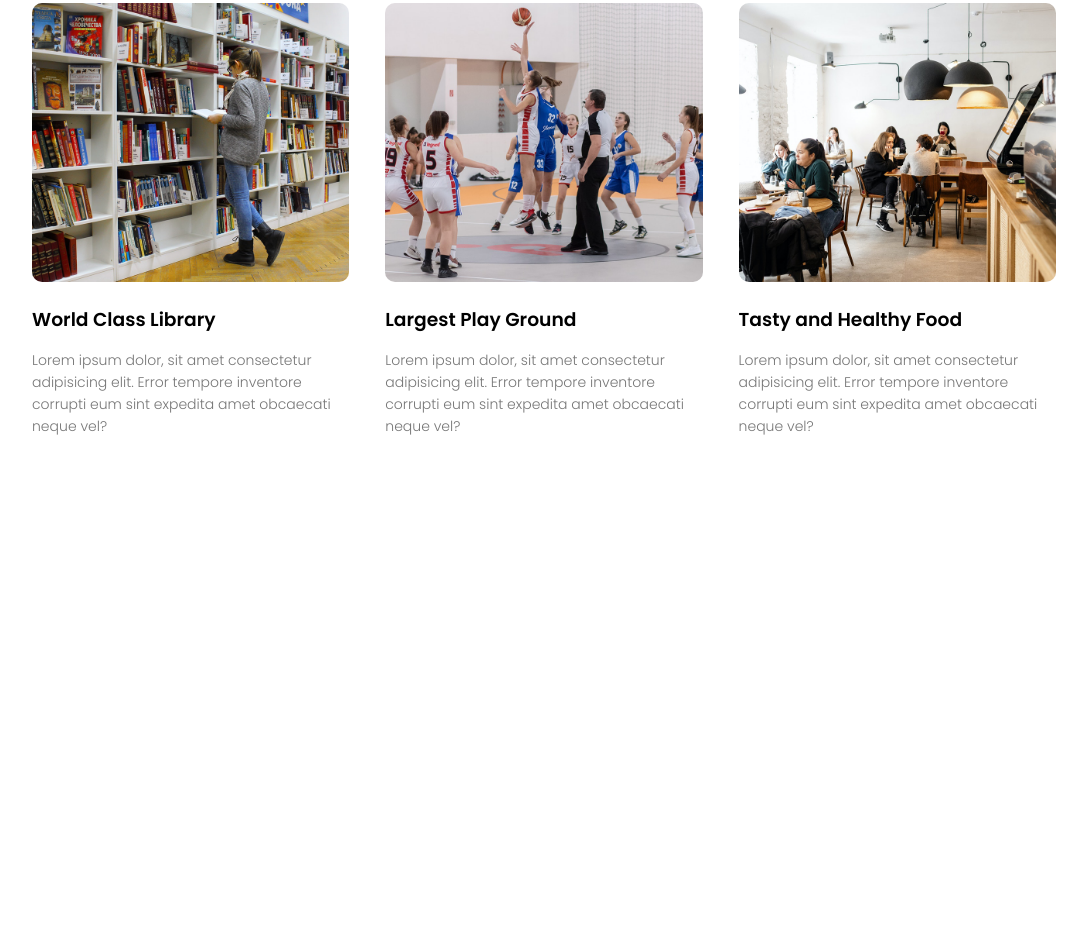
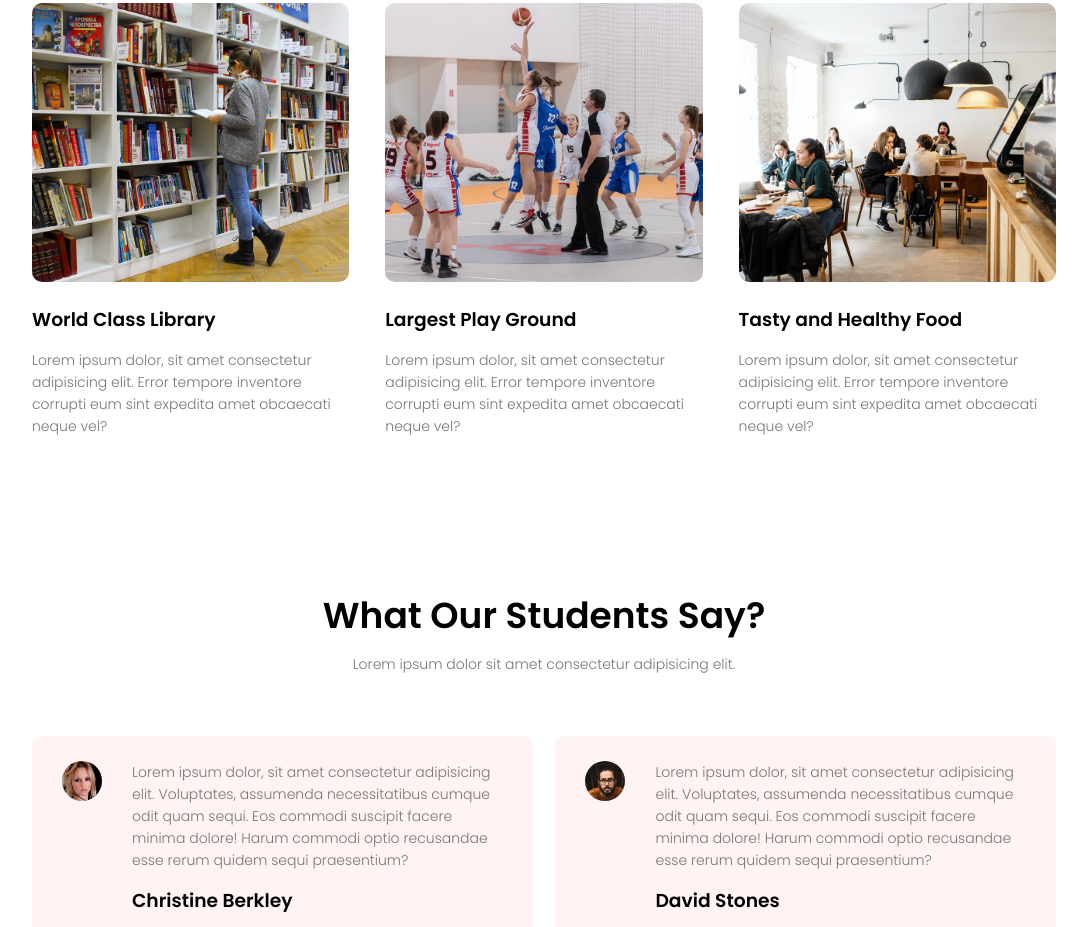
Before and after one commit to Antenehkindu/HTML-and-css-responsive-university-website-, a plain HTML site: page index.html in a window 1280 px wide. Shown: the part 2300-3227 px from the top of the page, without its empty margins (96-1183 px from the left). Before the commit the page ends 2788 px from the top, so only its background shows below. Drawn offline with Linux system fonts and the light colour scheme.

Commit message:
testimonials

```diff
--- a/index.html
+++ b/index.html
@@ -55,6 +55,7 @@
             </div>
         </div>
     </section>
+
     <!-- campus -->
     <section class="campus">
         <h1>Our Global campus</h1>
@@ -104,6 +105,41 @@
         </div>
     </section>
 
+    <!-- testimonials -->
+    <section class="testimonials">
+        <h1>What Our Students Say?</h1>
+        <p>Lorem ipsum dolor sit amet consectetur adipisicing elit.</p>
+
+        <div class="row">
+            <div class="testimonial-col">
+                <img src="image/user1.jpg">
+                <div>
+                    <p>Lorem ipsum dolor, sit amet consectetur adipisicing elit. Voluptates, assumenda necessitatibus cumque odit quam sequi. Eos commodi suscipit facere minima dolore! Harum commodi optio recusandae esse rerum quidem sequi praesentium?</p>
+                    <h3>Christine Berkley</h3>
+                    <i class="fa fa-star"></i>
+                    <i class="fa fa-star"></i>
+                    <i class="fa fa-star"></i>
+                    <i class="fa fa-star"></i>
+                    <i class="fa fa-star-o"></i>
+                </div>
+            </div>
+            <div class="testimonial-col">
+                <img src="image/user2.jpg">
+                <div>
+                    <p>Lorem ipsum dolor, sit amet consectetur adipisicing elit. Voluptates, assumenda necessitatibus cumque odit quam sequi. Eos commodi suscipit facere minima dolore! Harum commodi optio recusandae esse rerum quidem sequi praesentium?</p>
+                    <h3>David Stones</h3>
+                    <i class="fa fa-star"></i>
+                    <i class="fa fa-star"></i>
+                    <i class="fa fa-star"></i>
+                    <i class="fa fa-star"></i>
+                    <i class="fa fa-star-half-o"></i>
+                </div>
+            </div>
+        </div>
+    </section>
+
+
+
 
     <!-- JavaScript for Toggle Menu -->
     <script>
--- a/style.css
+++ b/style.css
@@ -237,3 +237,44 @@ h3{
     margin-bottom: 15px;
     text-align: left;
 }
+
+/* --------testimonials------- */
+
+.testimonials{
+    width: 80%;
+    margin: auto;
+    padding-top: 100px;
+    text-align: center;
+}
+.testimonial-col {
+    flex-basis: 44%;
+    border-radius: 10px;
+    margin-bottom: 5%;
+    text-align: left;
+    background: #fff3f3;
+    padding: 25px;
+    cursor: pointer;
+    display: flex;
+}
+.testimonial-col img{
+    height: 40px;
+    margin-left: 5px;
+    margin-right: 30px;
+    border-radius: 50%;
+}
+.testimonial-col p{
+    padding: 0;
+}
+.testimonial-col h3{
+    margin-top: 15px;
+    text-align: left;
+}
+.testimonial-col .fa{
+    color: #f44336;
+}
+@media(max-width: 700px){
+    .testimonial-col img{
+        margin-left: 0px;
+        margin-right: 15px;
+    }
+}
```
